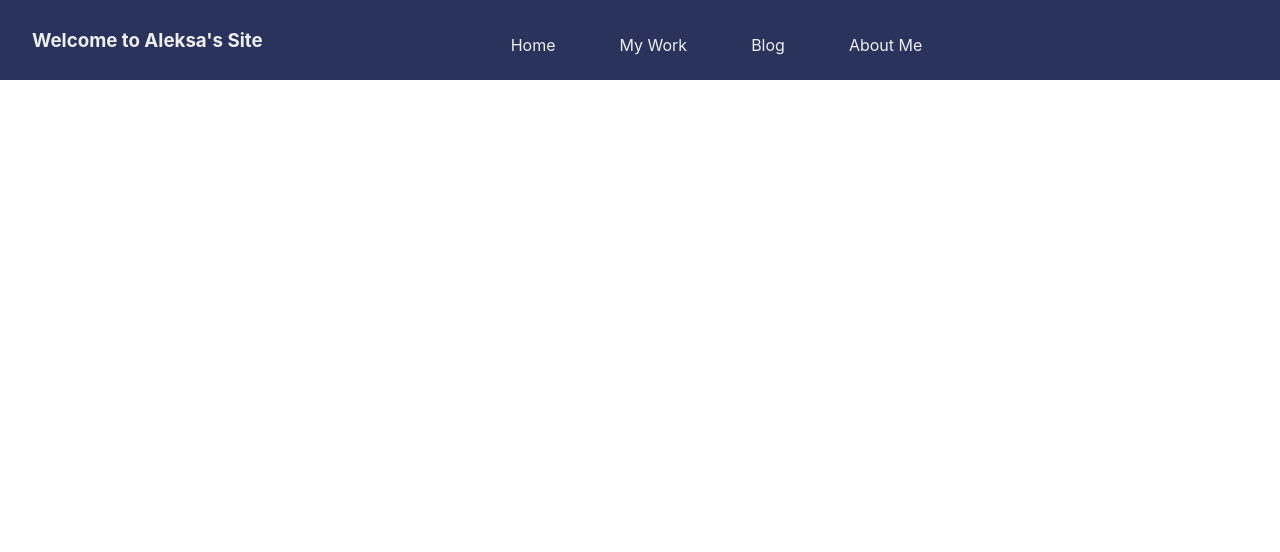
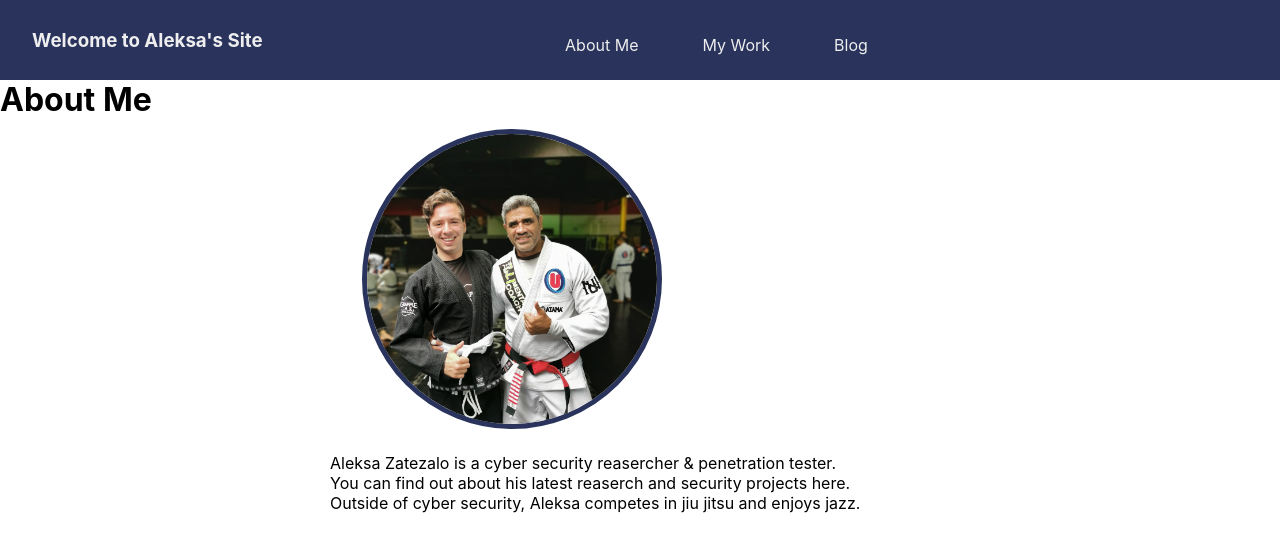
Before and after one commit to AleksaZatezalo/aleksazatezalo.com, a React (Create React App) app in the folder website/: page / in a window 1280 px wide. Shown: the top 552 px of the page. Built offline with nearby package versions, Linux system fonts and the light colour scheme.

Commit message:
Basic changes made.

```diff
--- a/website/src/App.js
+++ b/website/src/App.js
@@ -2,10 +2,13 @@ import React from 'react';
 import logo from './logo.svg';
 import './App.css';
 import Navbar from './Components/Navbar/Navbar';
+import About
+ from './Components/About/About';
 function App() {
   return (
     <React.Fragment>
       <Navbar/>
+      <About/>
     </React.Fragment>
   );
 }
--- /dev/null
+++ b/website/src/Components/About/About.css
@@ -0,0 +1,48 @@
+.row {
+    display: flex;
+    padding-top: -10px;
+  }
+
+.column {
+    flex:50%;
+    width: auto;
+}
+
+img {
+    height: 300px;
+    width: 300px;
+    border-radius: 50%;
+    margin-left: 2rem;
+    border: 5px solid #29335C;
+}
+
+img:hover {
+    height: 300px;
+    width: 300px;
+    border-radius: 50%;
+    margin-left: 2rem;
+    border: 5px solid #5767aa;
+
+}
+
+.column p {
+    text-align: left;
+    font-weight: 100;
+    line-height: 1.5;
+    justify-content: start;
+    align-items: center;
+    margin-top: 1rem;
+    font-size: large;
+    margin-left: 3rem;
+}
+
+.h1 {
+    margin-top: 3rem;
+    margin-left: 3rem;
+}
+
+.center {
+    margin: auto;
+    width: 50%;
+    padding: 10px;
+}
--- /dev/null
+++ b/website/src/Components/About/About.js
@@ -0,0 +1,27 @@
+import {useRef} from "react";
+import {FaBars, FaTimes} from "react-icons/fa";
+import"./About.css";
+import profile from "./profile.jpg";
+
+function About() {
+    return (
+        <div>
+            <h1>About Me</h1>
+            <div class="profile center">
+                    <img
+                        src={profile}
+                        alt="Profile">
+                    </img>
+            </div>
+            <p className="center">
+                Aleksa Zatezalo is a cyber security reasercher & penetration tester. <br />
+                You can find out about his latest reaserch and security projects here. <br />
+                Outside of cyber security, Aleksa competes in jiu jitsu and enjoys jazz. <br />
+            </p>
+        </div>
+
+
+    );
+}
+
+export default About;
--- a/website/src/Components/Navbar/Navbar.js
+++ b/website/src/Components/Navbar/Navbar.js
@@ -12,10 +12,9 @@ function Navbar() {
         <header>
             <h3>Welcome to Aleksa's Site</h3>
             <nav ref={navRef}>
-                <a href ="/#">Home</a>
+                <a href ="/#">About Me</a>
                 <a href ="/#">My Work</a>
                 <a href ="/#">Blog</a>
-                <a href ="/#">About Me</a>
                 <button className="nav-btn nav-close-btn" onClick={showNavBar}>
                     <FaTimes/>
                 </button>
```
Also changed, not shown: website/src/Components/About/profile.jpg (added).
